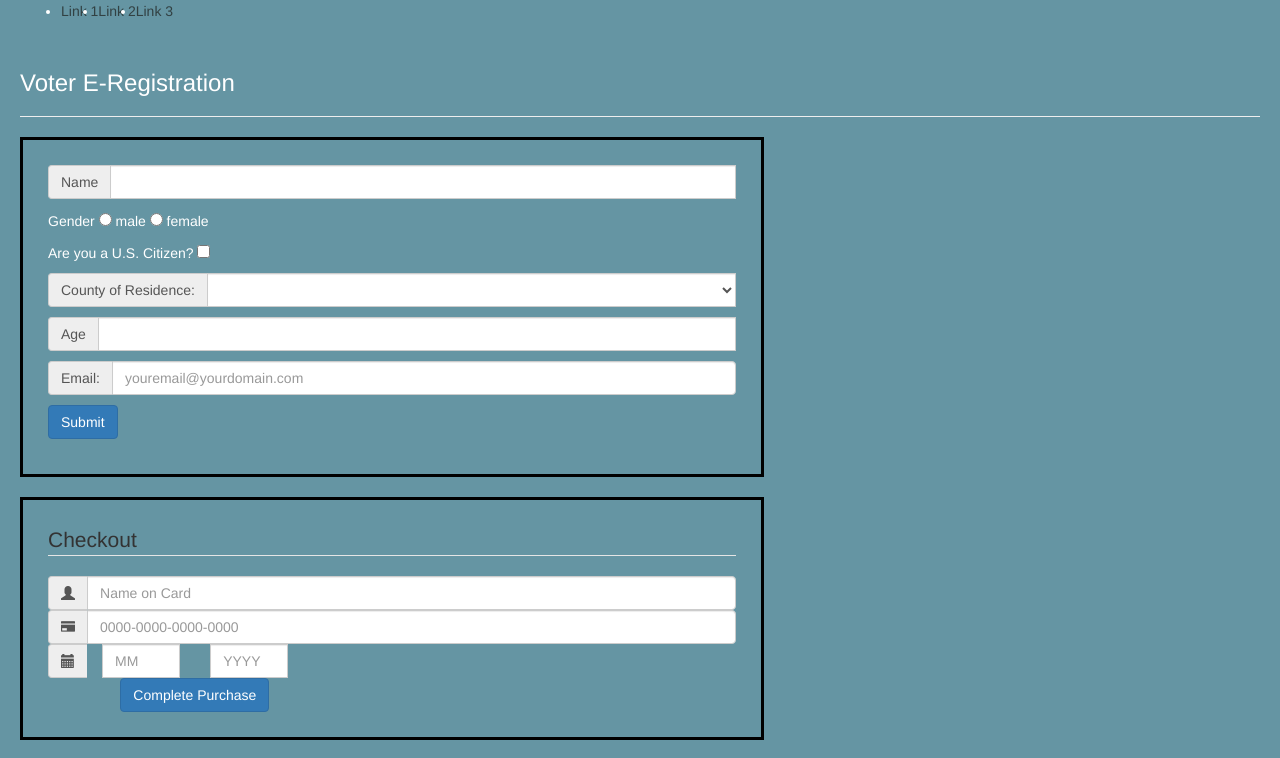
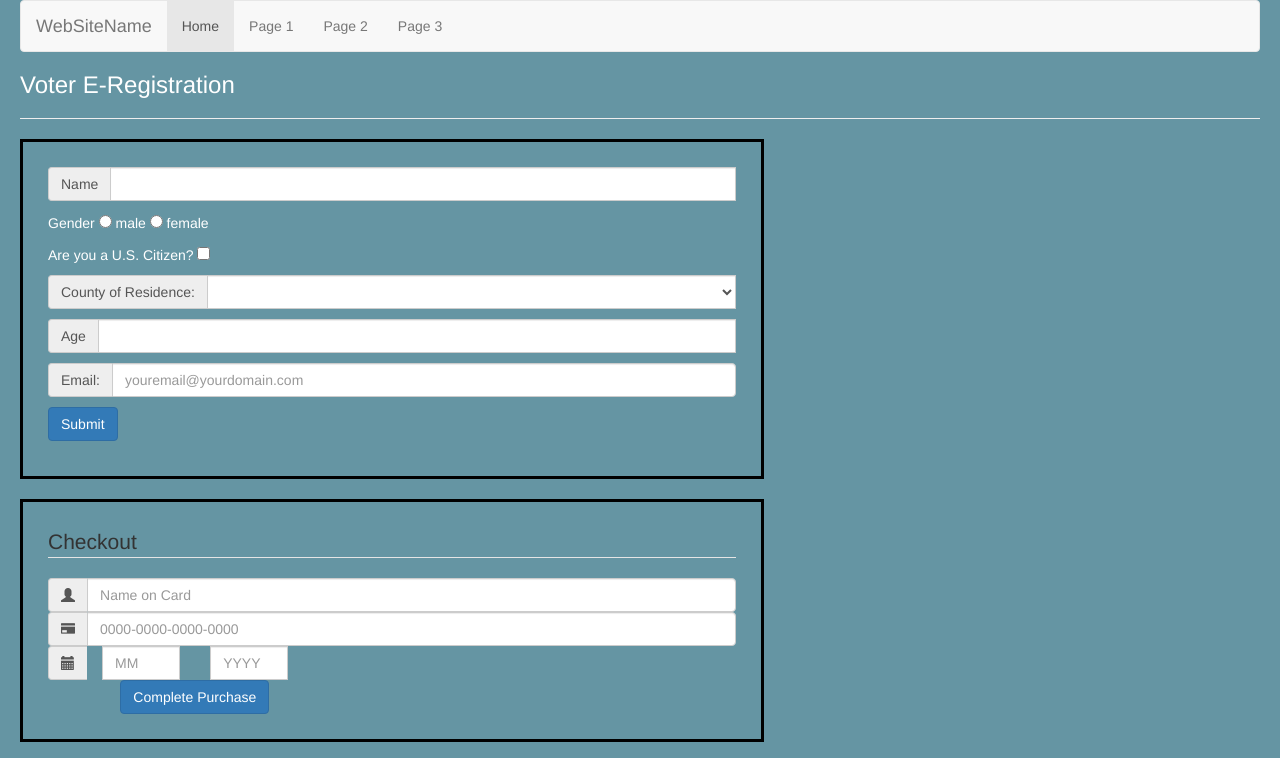
Before and after one commit to gtjames/HTML-Basics, a plain HTML site: page Week Bootstrap/Bootstrap2.html in a window 1280 px wide. Shown: the top 758 px of the page. Drawn offline with nearby package versions, Linux system fonts and the light colour scheme.

Commit message:
cleaned up examples for CSCE 3420

```diff
--- a/Week Bootstrap/Bootstrap2.html
+++ b/Week Bootstrap/Bootstrap2.html
@@ -10,18 +10,18 @@
     <link rel='stylesheet' href='style/styles.css'>
 </head>
 <body>
-<nav class="navbar navbar-expand-sm">
-    <ul class="navbar-nav">
-        <li class="nav-item">
-            <a class="nav-link" href="#">Link 1</a>
-        </li>
-        <li class="nav-item">
-            <a class="nav-link" href="#">Link 2</a>
-        </li>
-        <li class="nav-item">
-            <a class="nav-link" href="#">Link 3</a>
-        </li>
-    </ul>
+<nav class="navbar navbar-default">
+    <div class="container-fluid">
+        <div class="navbar-header">
+            <a class="navbar-brand" href="#">WebSiteName</a>
+        </div>
+        <ul class="nav navbar-nav">
+            <li class="active"><a href="#">Home</a></li>
+            <li><a href="#">Page 1</a></li>
+            <li><a href="#">Page 2</a></li>
+            <li><a href="#">Page 3</a></li>
+        </ul>
+    </div>
 </nav>
 
 <h3>Voter E-Registration</h3>
```
Also changed, not shown: Week CSS/Nice CSS Form.html (+1 -0 lines), Week HTML/Form - Checkout.html (+3 -3 lines).
